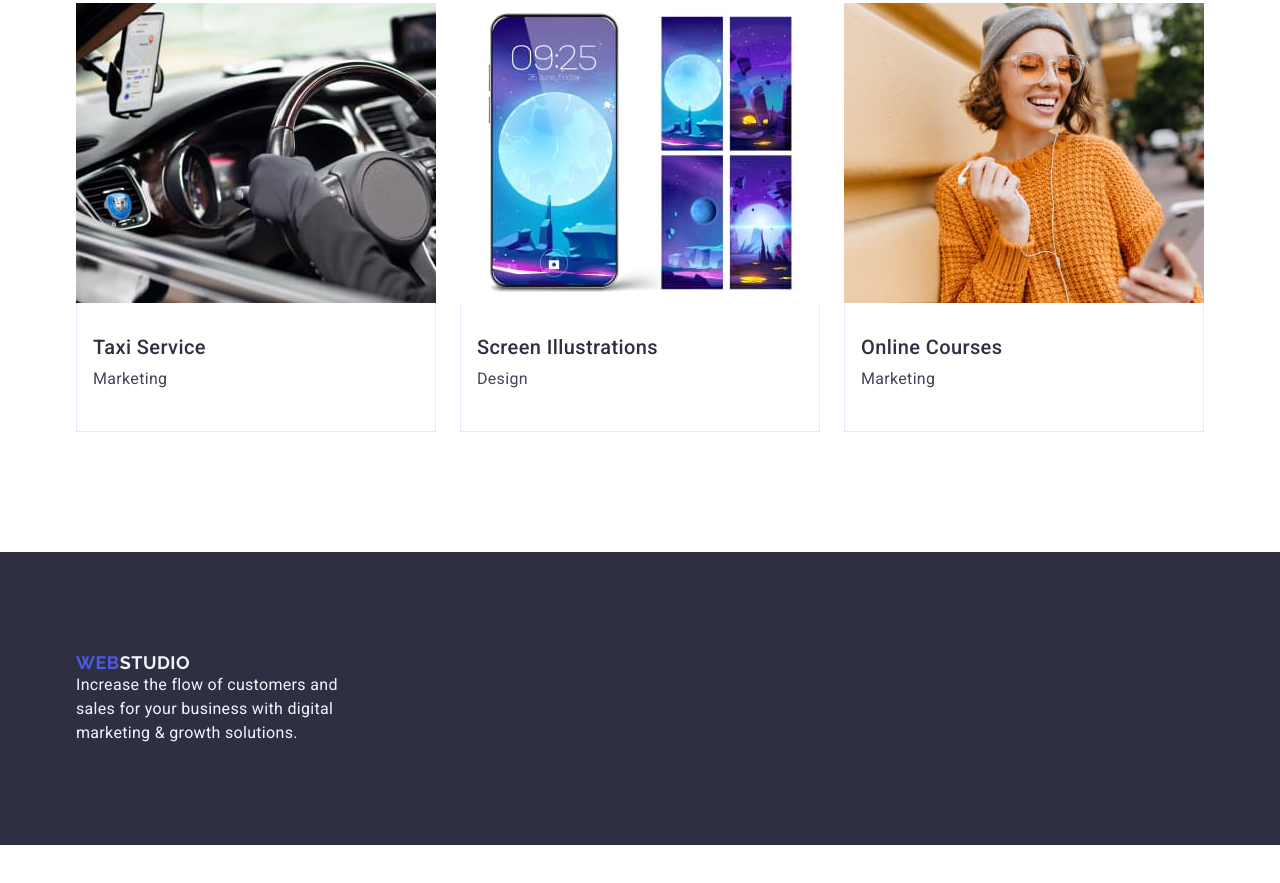
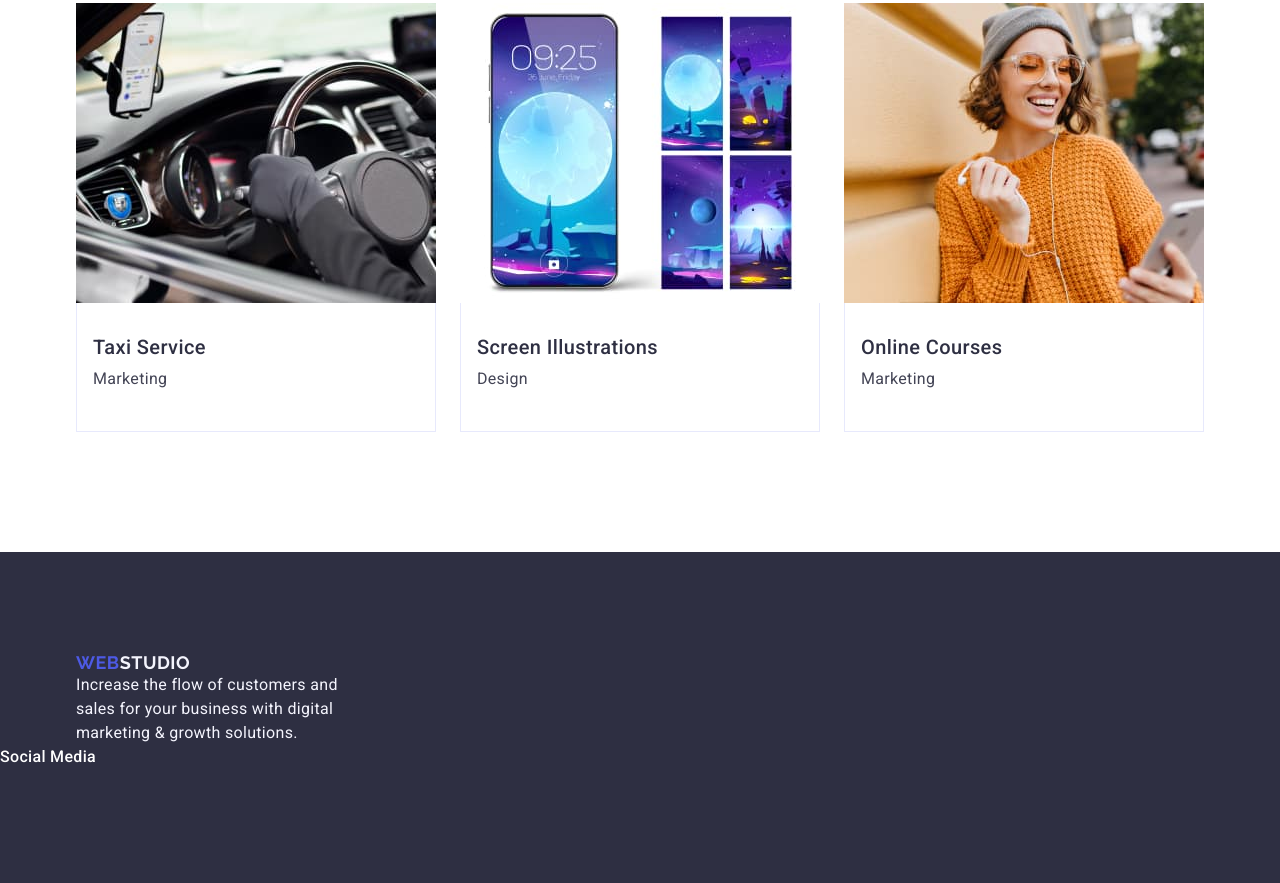
Before and after one commit to LuKaSzKoWi/goit-markup-hw-04, a plain HTML site: page index.html in a window 1280 px wide. Shown: the part 2639-3522 px from the top of the page. Before the commit the page ends 3484 px from the top, so only its background shows below. Drawn offline with nearby package versions, Linux system fonts and the light colour scheme.

Commit message:
add changes in footer

```diff
--- a/css/styles.css
+++ b/css/styles.css
@@ -176,8 +176,7 @@ body {
 
 .page-footer {
     background-color: #2e2f42;
-    display:flex;
-    align-items: baseline;
+
 }
 
 .logo-studio-bottom {
@@ -480,3 +479,17 @@ img {
 }
 
 /* Footer icons */
+
+.div-footer {
+    display: flex;
+    align-items: baseline;
+}
+
+.sm-paragraph {
+    font-weight: 500;
+    font-size: 16px;
+    line-height: 1.5;
+    letter-spacing: 0.02em;
+    color: #FFFFFF;
+    margin-bottom: 16px;
+}
--- a/index.html
+++ b/index.html
@@ -390,6 +390,9 @@
         marketing & growth solutions.
        </p>
     </div>
+    <div class="div-footer">
+        <p class="sm-paragraph">Social Media</p>
+    </div>
     </footer>
     </body>
 </html>
```
